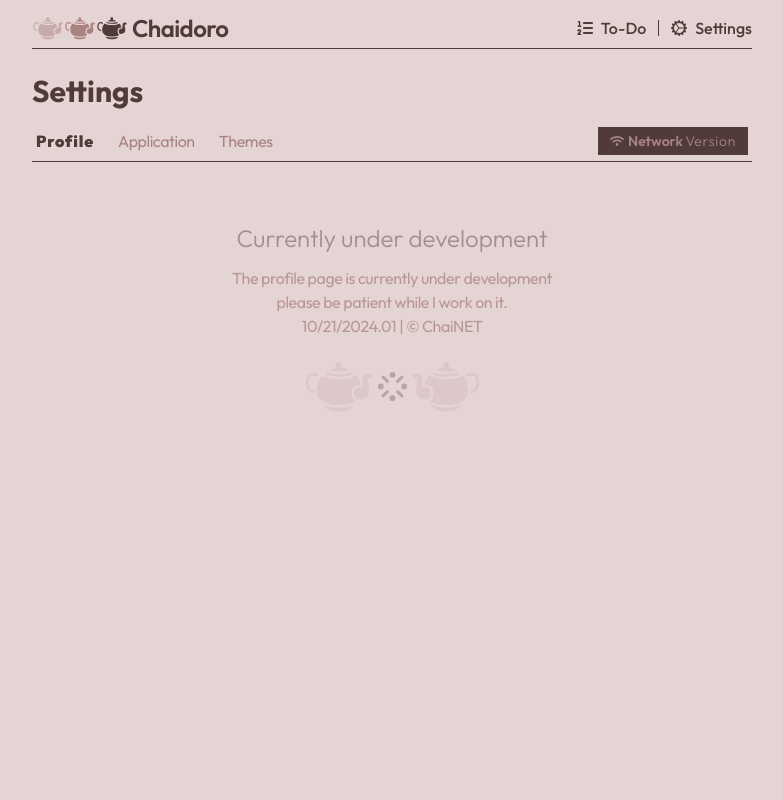
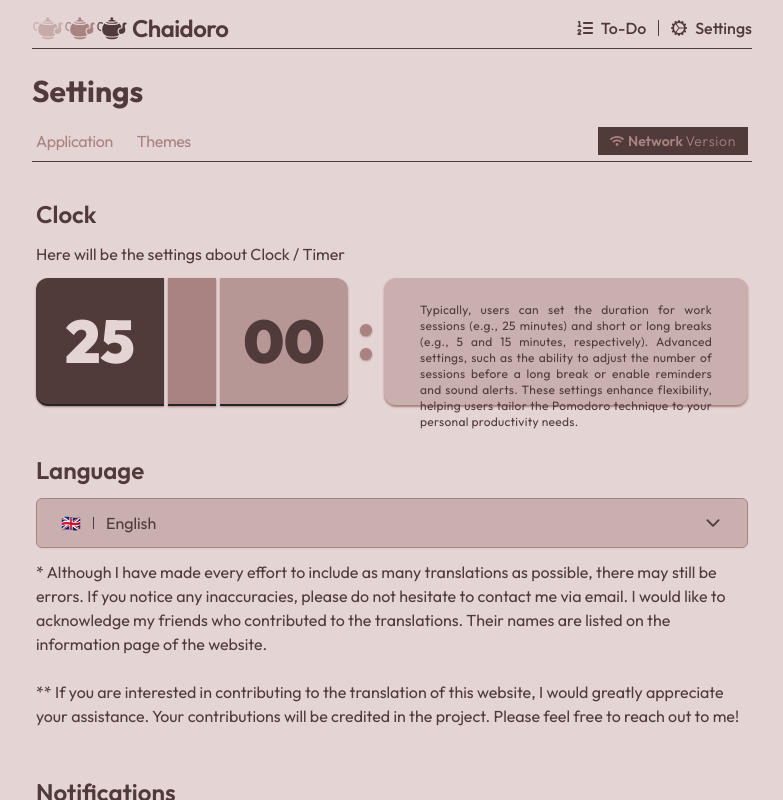
Before and after one commit to Chai-NET/ChaidoroWeb, a React (Vite) app: page /settings in a window 1280 px wide. Shown: the whole page, without its empty margins (248-1031 px from the left). Built offline with nearby package versions, Linux system fonts and the light colour scheme.

Commit message:
0.23 | Settings page update

```diff
--- a/src/App.jsx
+++ b/src/App.jsx
@@ -19,9 +19,9 @@ import {
 import { AnimatePresence, motion } from "framer-motion";
 
 const pageTransition = {
-  initial: { opacity: 1, y: -35 },
+  initial: { opacity: 0, y: -55 },
   animate: { opacity: 1, y: 0 },
-  exit: { opacity: 0, y: 35 },
+  exit: { opacity: 0, y: 55 },
 };
 const AnimatedRoutes = () => {
   const location = useLocation();
--- a/src/components/AppSettings.jsx
+++ b/src/components/AppSettings.jsx
@@ -39,12 +39,16 @@ export default function AppSettings() {
         <h1 className="my-3 text-2xl font-semibold">Language</h1>
         <LanguageSelector />
         <p className="my-3">
-          *Although I tried to add as many translations as I can** note that
-          there can be mistakes. So please if you encounter any mistakes please
-          let me know by mail. ** My friends helped me with translation. You can
-          find their name on info website. *** If you want to translate the
-          website please reach out to me. I would be glad to accept your help
-          and i would give you credits on project.
+          * Although I have made every effort to include as many translations as
+          possible, there may still be errors. If you notice any inaccuracies,
+          please do not hesitate to contact me via email. I would like to
+          acknowledge my friends who contributed to the translations. Their
+          names are listed on the information page of the website.
+          <br /> <br />
+          ** If you are interested in contributing to the translation of this
+          website, I would greatly appreciate your assistance. Your
+          contributions will be credited in the project. Please feel free to
+          reach out to me!
         </p>
         <h1 className="my-12 text-2xl font-semibold">Notifications</h1>
       </div>
--- a/src/components/settingsBar.jsx
+++ b/src/components/settingsBar.jsx
@@ -14,7 +14,8 @@ function SettingsPage() {
   const date = today.getDate();
   const currentDate = month + "/" + date + "/" + year;
 
-  const navigationItems = ["Profile", "Application", "Themes"];
+  // Profile settings also will be on final version
+  const navigationItems = ["Application", "Themes"];
 
   const PageUnderDevelopment = () => {
     return (
@@ -52,18 +53,12 @@ function SettingsPage() {
 
   const renderContent = () => {
     switch (activePage) {
-      case "Profile":
-        return <PageUnderDevelopment />;
       case "Application":
         return <AppSettings />;
-      case "Language":
-        return <PageUnderDevelopment />;
       case "Themes":
         return <PageUnderDevelopment />;
-      case "Notifications":
-        return <PageUnderDevelopment />;
       default:
-        return <PageUnderDevelopment />;
+        return <AppSettings />;
     }
   };
 
```
